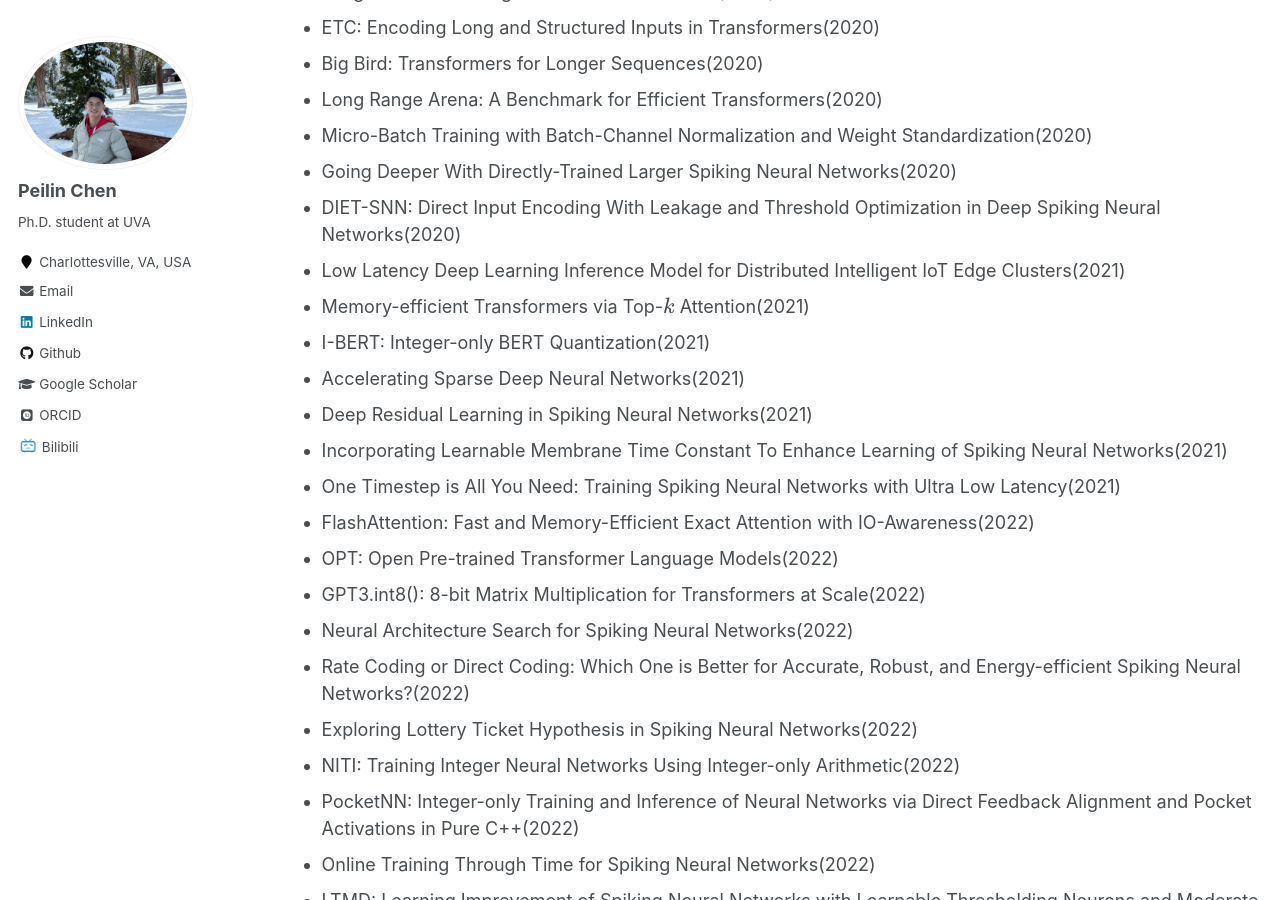
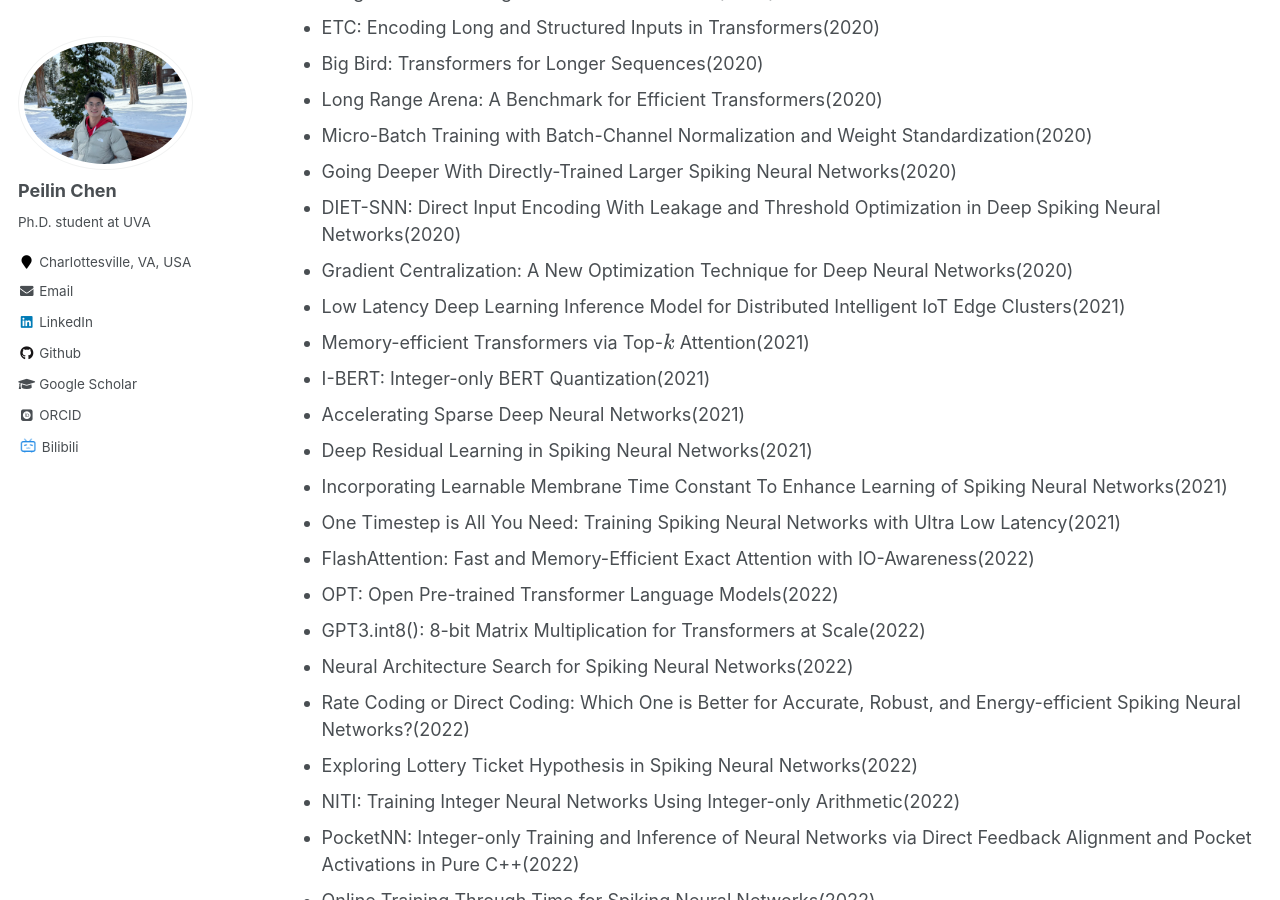
Before and after one commit to peilin-chen/peilin-chen.github.io, a Jekyll site: the page built from _pages/reading list.md, in a window 1280 px wide and 900 px high, scrolled down 11751 px. Built offline with Jekyll 4.4.1, drawn with Linux system fonts in a browser that asks for light colours; some web fonts are replaced; formulas are drawn with MathJax 3.

Commit message:
Update reading list.md

```diff
--- a/_pages/reading list.md
+++ b/_pages/reading list.md
@@ -275,6 +275,7 @@ author_profile: true
   - Micro-Batch Training with Batch-Channel Normalization and Weight Standardization(2020)
   - Going Deeper With Directly-Trained Larger Spiking Neural Networks(2020)
   - DIET-SNN: Direct Input Encoding With Leakage and Threshold Optimization in Deep Spiking Neural Networks(2020)
+  - Gradient Centralization: A New Optimization Technique for Deep Neural Networks(2020)
   - Low Latency Deep Learning Inference Model for Distributed Intelligent IoT Edge Clusters(2021)
   - Memory-efficient Transformers via Top-$k$ Attention(2021)
   - I-BERT: Integer-only BERT Quantization(2021)
```
